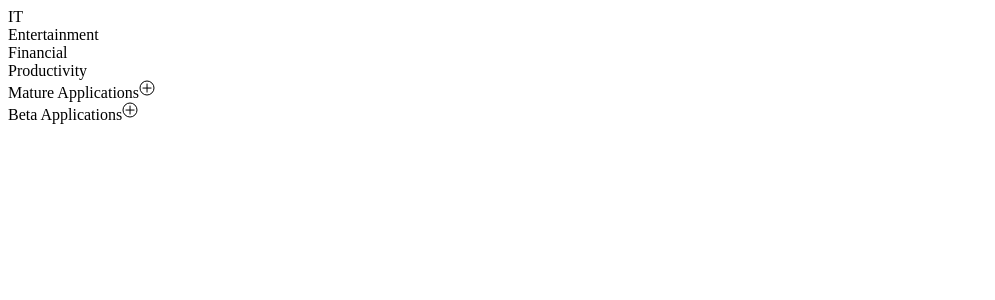
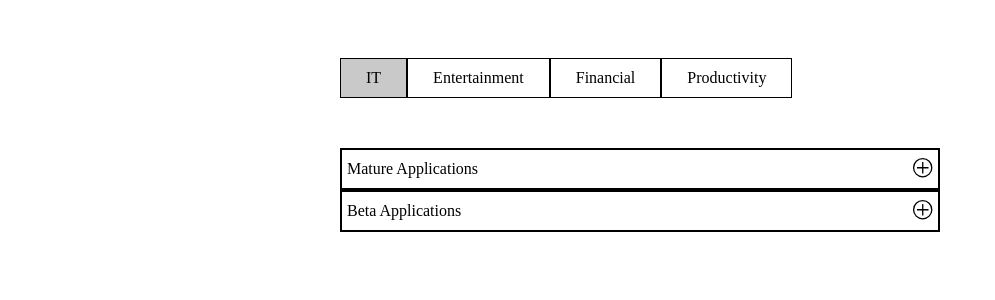
Before and after one commit to lukaskunicki/react-test, a React (Create React App) app: page / in a window 1280 px wide. Shown: the top 300 px of the page, without its empty margins (0-995 px from the left). Built offline with nearby package versions, Linux system fonts and the light colour scheme.

Commit message:
Add styling for the app, basic WCAG improvements

```diff
--- a/src/assets/App.scss
+++ b/src/assets/App.scss
@@ -0,0 +1,91 @@
+.container {
+  max-width: 600px;
+  margin: 0 auto;
+  padding: 50px 0;
+  font-family: cursive;
+
+  .tabs-container {
+    display: flex;
+
+    &__tab {
+      border: 1px solid black;
+      padding: 10px 25px;
+      cursor: pointer;
+
+      &:focus {
+        outline: 3px solid blue;
+      }
+
+      &--active {
+        background: rgb(201, 201, 201);
+      }
+    }
+  }
+
+  .accordions {
+    padding: 50px 0;
+    &__item {
+      &:focus {
+        outline: 3px solid blue;
+      }
+
+      &__title {
+        padding: 10px 5px;
+        cursor: pointer;
+        border-width: 2px;
+        border-style: solid;
+        display: flex;
+        justify-content: space-between;
+
+        &__icon {
+          display: flex;
+          align-items: center;
+          transform: scale(1.3);
+        }
+      }
+      &__content {
+        background-color: white;
+        max-height: 0;
+        overflow: hidden;
+        transition: max-height 0.2s ease-out;
+
+        &--expanded {
+          max-height: calc(100vh - 150px);
+          overflow-y: auto;
+        }
+      }
+    }
+  }
+}
+
+.app-table {
+  border-width: 0 2px 2px 2px;
+  border-style: solid;
+  border-collapse: collapse;
+  width: 100%;
+
+  tr {
+    cursor: pointer;
+
+    &:nth-child(odd) {
+      background: rgb(240, 240, 240);
+    }
+    &:focus {
+      outline: 3px solid blue;
+    }
+
+    th {
+      background: rgb(197, 197, 197);
+    }
+
+    td,
+    th {
+      border: 2px solid black;
+      padding: 5px;
+      text-align: left;
+      &:nth-child(even) {
+        text-align: right;
+      }
+    }
+  }
+}
--- a/src/components/Accordion.js
+++ b/src/components/Accordion.js
@@ -2,6 +2,7 @@ import React, { useState } from "react";
 import Table from "./Table";
 import MinusIcon from "./icons/MinusIcon";
 import PlusIcon from "./icons/PlusIcon";
+import classNameHelper from "../helpers/classNameHelper";
 
 const Accordion = ({ items, title }) => {
   const [expanded, setExpanded] = useState(false);
@@ -12,6 +13,10 @@ const Accordion = ({ items, title }) => {
     setExpanded((prevState) => !prevState);
   };
 
+  const accordionClasses = classNameHelper("accordions__item__content", {
+    "accordions__item__content--expanded": expanded,
+  });
+
   return (
     <div className="accordions__item">
       <div className="accordions__item__title" onClick={expandedHandler}>
@@ -20,7 +25,9 @@ const Accordion = ({ items, title }) => {
           {expanded ? <MinusIcon /> : <PlusIcon />}
         </span>
       </div>
-      <div>{expanded ? <Table items={items} /> : null}</div>
+      <div className={accordionClasses}>
+        {expanded ? <Table items={items} /> : null}
+      </div>
     </div>
   );
 };
--- a/src/components/Table.js
+++ b/src/components/Table.js
@@ -15,14 +15,9 @@ const TableApp = ({ items }) => {
       </thead>
       <tbody>
         {items.map((item) => {
-          const columns = [
-            item.app,
-            item.author?.name,
-            item.version,
-            item.type,
-          ];
+          const columns = [item.app, item.author?.name, item.version];
           return (
-            <tr key={item.id}>
+            <tr key={item.id} tabIndex={0}>
               {columns.map((col, index) => (
                 <td key={index}>{col}</td>
               ))}
--- a/src/components/Tabs.js
+++ b/src/components/Tabs.js
@@ -1,15 +1,29 @@
 import React from "react";
+import { isActionKey } from "../helpers/keyCodeChecker";
+import classNameHelper from "../helpers/classNameHelper";
 
 const Tabs = ({ tabsData, selectedTab, selectedTabHandler }) => {
+  const keyPressHandler = (e, singleTab) => {
+    if (!isActionKey(e)) return;
+    selectedTabHandler(singleTab);
+  };
+
   return (
     <div className="tabs-container">
       {tabsData.map((singleTab) => {
+        // We are 100% sure that the key is unique, as
+        // the array doesn't contain duplicates
+        const tabClasses = classNameHelper("tabs-container__tab", {
+          "tabs-container__tab--active": selectedTab === singleTab,
+        });
         return (
           <div
+            className={tabClasses}
             key={singleTab}
             onClick={() => selectedTabHandler(singleTab)}
             tabIndex={0}
             aria-label={`Choose ${singleTab} type`}
+            onKeyDown={(e) => keyPressHandler(e, singleTab)}
           >
             {singleTab}
           </div>
--- /dev/null
+++ b/src/helpers/classNameHelper.js
@@ -0,0 +1,12 @@
+// We will use this feature for just a few cases,
+// so instead of importing the classnames package, let's create a simple helper
+const classNameHelper = (initialClass, statements) => {
+  let statementOutput = "";
+  for (const className in statements) {
+    if (!statements[className]) continue;
+    statementOutput += " " + className;
+  }
+  return initialClass + " " + statementOutput.trim();
+};
+
+export default classNameHelper;
--- /dev/null
+++ b/src/helpers/keyCodeChecker.js
@@ -0,0 +1,7 @@
+const ACTION_KEY_CODES = [13, 32];
+
+const isActionKey = (event) => {
+  return ACTION_KEY_CODES.includes(event.keyCode);
+};
+
+export { isActionKey };
```
